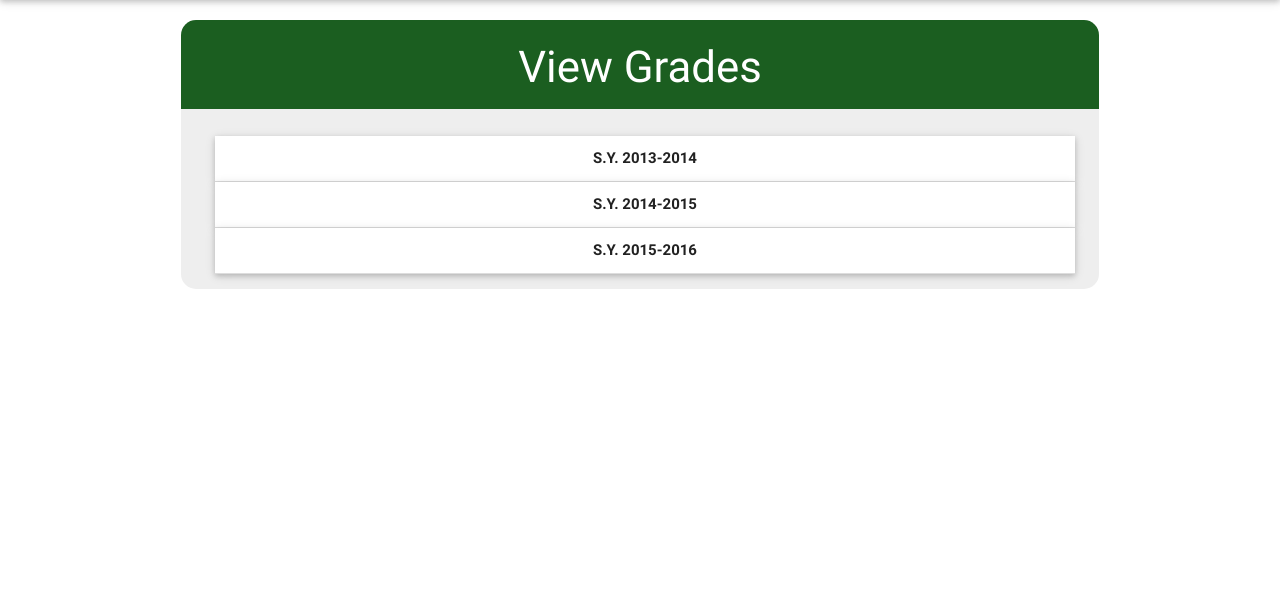
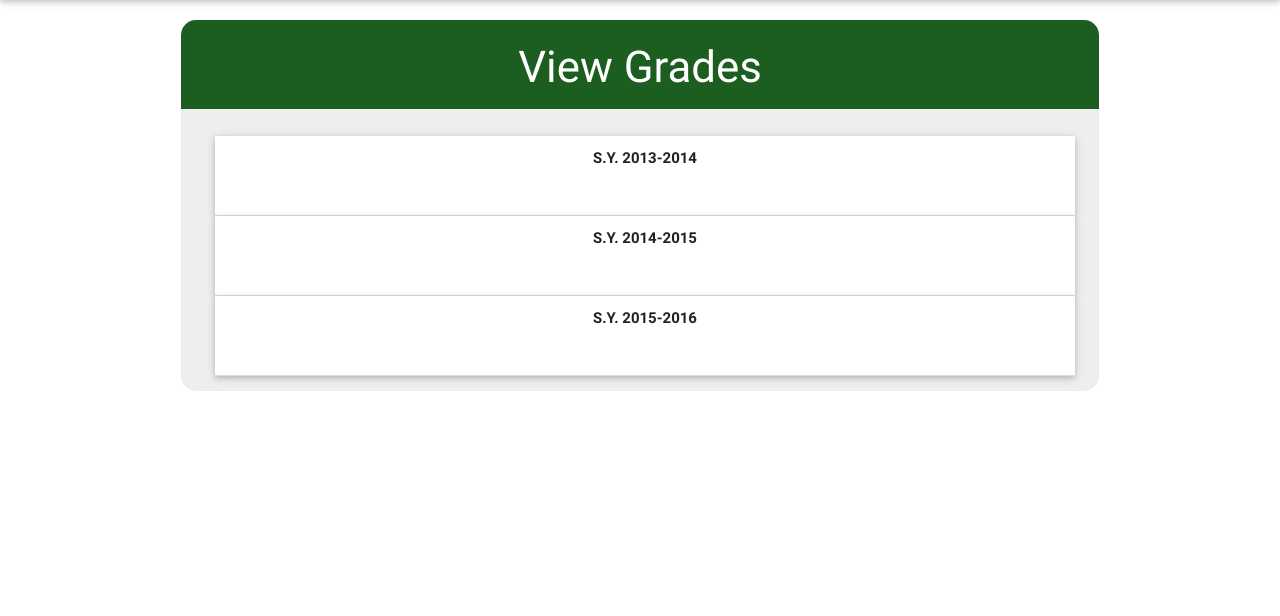
Before and after one commit to LucidComplex/sais-x, a Django app: page /grades in a window 1280 px wide. Shown: the part 64-680 px from the top of the page. Run offline with Django 3.2, Linux system fonts and the light colour scheme; some libraries are stand-ins or nearby versions.

Commit message:
made grades list tap friendlier

```diff
--- a/saisX/enrollment/templates/enrollment/viewgrades.html
+++ b/saisX/enrollment/templates/enrollment/viewgrades.html
@@ -13,7 +13,7 @@
   <div class="row info-container grey lighten-3">
     <ul class="collapsible popout" data-collapsible="expandable">
     <li>
-      <div class="collapsible-header center"><span><b>S.Y. 2013-2014</b></span></div>
+      <div class="collapsible-header center" style="height: 80px;"><span><b>S.Y. 2013-2014</b></span></div>
       <div class="collapsible-body">
         <div class="row center" style="padding-top: 15px">
           <div class="col l4 m4 s6">
@@ -29,7 +29,7 @@
       </div>
     </li>
     <li>
-      <div class="collapsible-header center"><span><b>S.Y. 2014-2015</b></span></div>
+      <div class="collapsible-header center" style="height: 80px;"><span><b>S.Y. 2014-2015</b></span></div>
       <div class="collapsible-body">
         <div class="row center" style="padding-top: 15px">
           <div class="col l4 m4 s6">
@@ -45,7 +45,7 @@
       </div>
     </li>
     <li>
-      <div class="collapsible-header center"><span><b>S.Y. 2015-2016</b></span></div>
+      <div class="collapsible-header center" style="height: 80px;"><span><b>S.Y. 2015-2016</b></span></div>
       <div class="collapsible-body">
         <div class="row center" style="padding-top: 15px">
           <div class="col l4 m4 s6">
```
